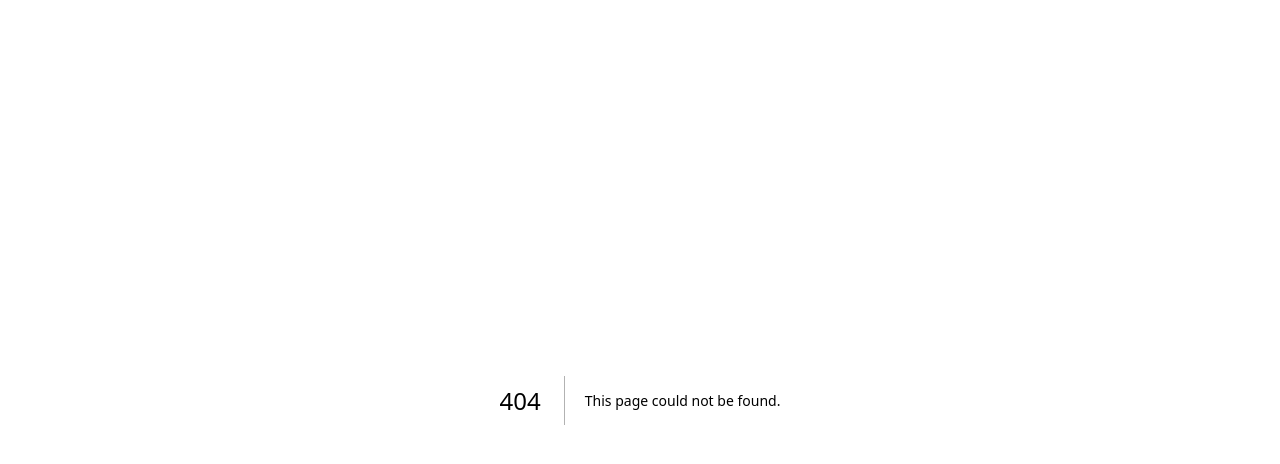
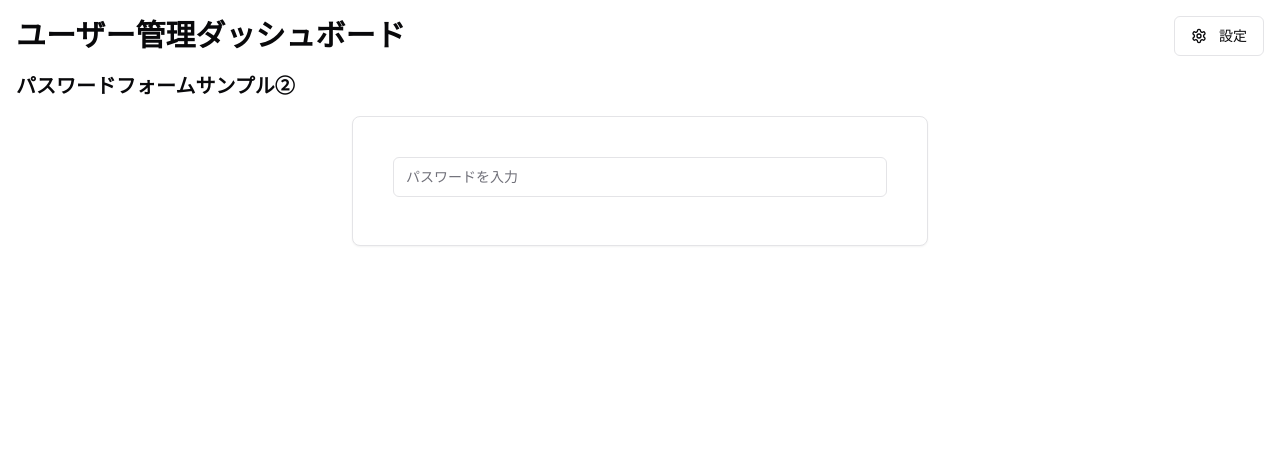
Before and after one commit to siakas/nextjs-react-hook-form-sample, a Next.js app: page /sample/password2 in a window 1280 px wide. Before the commit this address had no page. Shown: the top 464 px of the page. Built offline with nearby package versions, Linux system fonts and the light colour scheme.

Commit message:
Sample: watch と useWatch の違い

```diff
--- /dev/null
+++ b/pages/sample/password/index.tsx
@@ -0,0 +1,36 @@
+import { useForm } from "react-hook-form";
+import { PageTitle } from "@/components/features/typography/PageTitle";
+import { Layout } from "@/components/layout/Layout";
+import { Card, CardContent } from "@/components/ui/card";
+import { Input } from "@/components/ui/input";
+
+export default function SamplePasswordPage() {
+  const { register, watch } = useForm();
+
+  // パスワードの値を即時取得
+  const password = watch("password");
+
+  // パスワードの強度を判定する関数
+  const getPasswordStrength = (password: string) => {
+    if (!password) return "";
+    if (password.length > 8) return "強いパスワードです";
+    return "弱いパスワードです";
+  };
+
+  return (
+    <Layout>
+      <PageTitle>パスワードフォームサンプル①</PageTitle>
+
+      <Card className="mx-auto my-4 max-w-xl">
+        <CardContent className="p-10">
+          <Input
+            type="password"
+            {...register("password")}
+            placeholder="パスワードを入力"
+          />
+          <p className="my-2">{getPasswordStrength(password)}</p>
+        </CardContent>
+      </Card>
+    </Layout>
+  );
+}
--- /dev/null
+++ b/pages/sample/password2/index.tsx
@@ -0,0 +1,40 @@
+import { useForm, useWatch } from "react-hook-form";
+import { PageTitle } from "@/components/features/typography/PageTitle";
+import { Layout } from "@/components/layout/Layout";
+import { Card, CardContent } from "@/components/ui/card";
+import { Input } from "@/components/ui/input";
+
+export default function SamplePasswordPage() {
+  const { control, register } = useForm();
+
+  // useWatch でパスワードの値を監視
+  const password = useWatch({
+    control,
+    name: "password",
+    defaultValue: "",
+  });
+
+  // パスワードの強度を判定する関数
+  const getPasswordStrength = (password: string) => {
+    if (!password) return "";
+    if (password.length > 8) return "強いパスワードです";
+    return "弱いパスワードです";
+  };
+
+  return (
+    <Layout>
+      <PageTitle>パスワードフォームサンプル②</PageTitle>
+
+      <Card className="mx-auto my-4 max-w-xl">
+        <CardContent className="p-10">
+          <Input
+            type="password"
+            {...register("password")}
+            placeholder="パスワードを入力"
+          />
+          <p className="my-2">{getPasswordStrength(password)}</p>
+        </CardContent>
+      </Card>
+    </Layout>
+  );
+}
```
